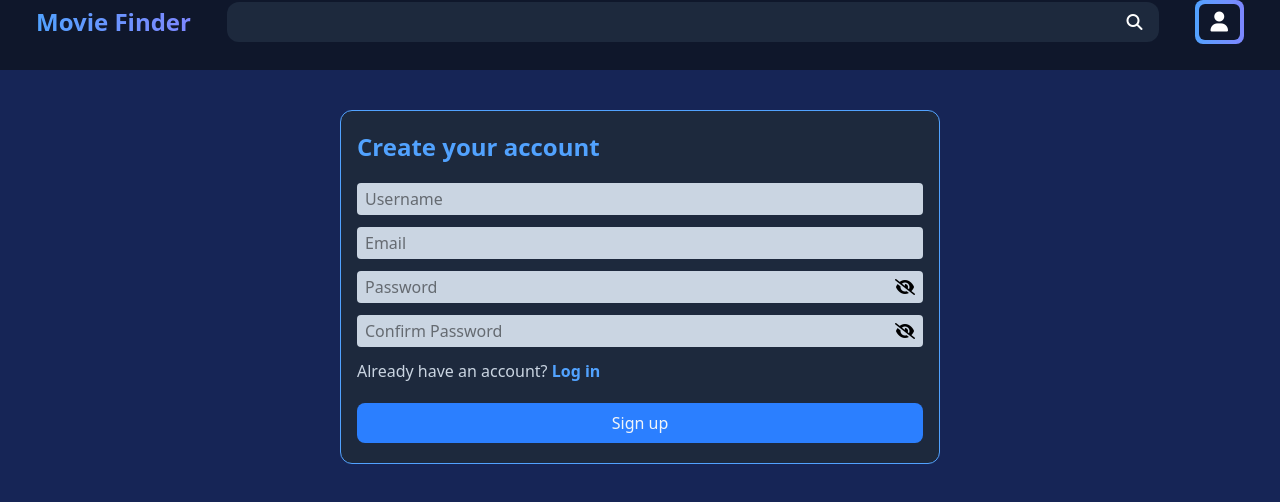
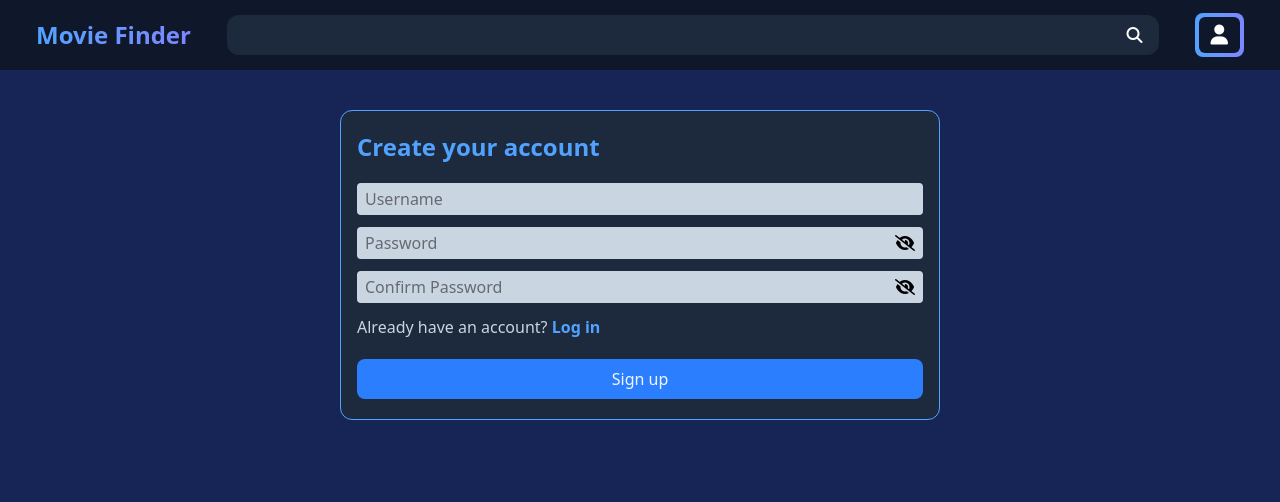
Before and after one commit to 2Rovian/movie-finder, a React (Vite) app in the folder client-side/: page /login in a window 1280 px wide. Shown: the top 502 px of the page. Built offline with nearby package versions, Linux system fonts and the light colour scheme.

Commit message:
update na navbar

```diff
--- a/client-side/src/App.jsx
+++ b/client-side/src/App.jsx
@@ -3,6 +3,8 @@ import { QueryClientProvider, QueryClient } from 'react-query';
 import Home from './pages/Home';
 import Login from './pages/Login';
 import ErrorPage from './pages/ErrorPage';
+
+
 
 // Cria uma instância do QueryClient
 const queryClient = new QueryClient();
--- a/client-side/src/components/Navbar.jsx
+++ b/client-side/src/components/Navbar.jsx
@@ -28,7 +28,7 @@ function Navbar({ onSearch }) {
     }
 
     return (
-        <div className='min-h-[70px] bg-slate-900 text-white'>
+        <div className='min-h-[70px] bg-slate-900 text-white flex items-center'>
             <div className='container max-w-[1300px] mx-auto px-4 flex items-center h-full'>
                 <Link to='/' className='xl:mx-5'>
                     <div className='text-xl md:text-2xl font-bold'>
--- a/client-side/src/pages/Login.jsx
+++ b/client-side/src/pages/Login.jsx
@@ -10,13 +10,12 @@ function Login() {
 
   return (
     <div className=''>
-      <Navbar></Navbar>
+      <Navbar />
       <div className='mx-auto bg-slate-800 border border-blue-400 w-[400px] md:w-[600px] flex flex-col rounded-xl px-4 mt-10'>
         <p className='text-blue-400 font-semibold my-5 text-2xl'>{isLoginMenu ? "Log in your account" : "Create your account"}</p>
 
         <div className="flex flex-col gap-y-3">
           <input type="text" className='bg-slate-300 rounded-sm outline-none pl-2 py-1' placeholder='Username' />
-          <input type="text" className='bg-slate-300 rounded-sm outline-none pl-2 py-1' placeholder='Email' />
           <div className="flex items-center bg-slate-300 rounded-sm">
             <input type={isPasswordVisible ? "text" : "password"} className=' flex grow outline-none pl-2 py-1' placeholder='Password' />
             <i className={`fa-solid  ${isPasswordVisible ? "fa-eye" : "fa-eye-slash"} cursor-pointer px-2 py-1`}
```
